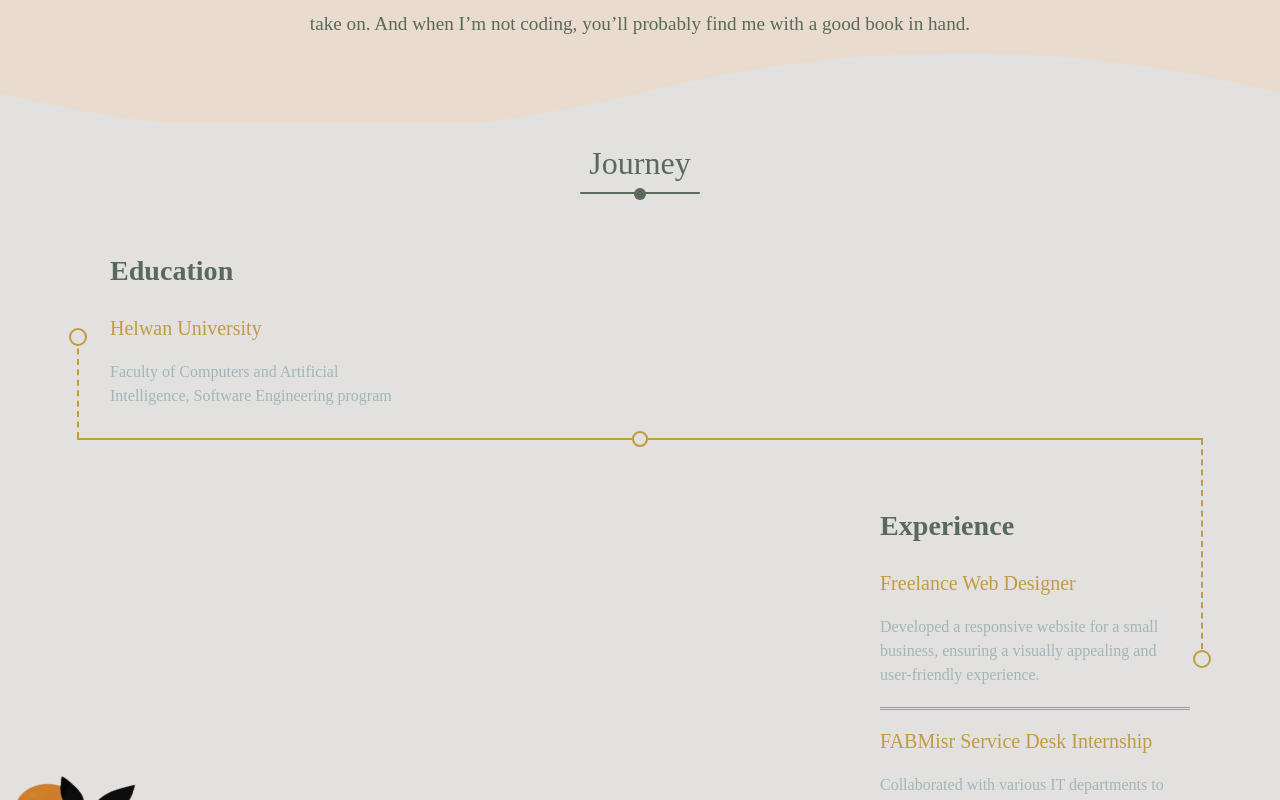
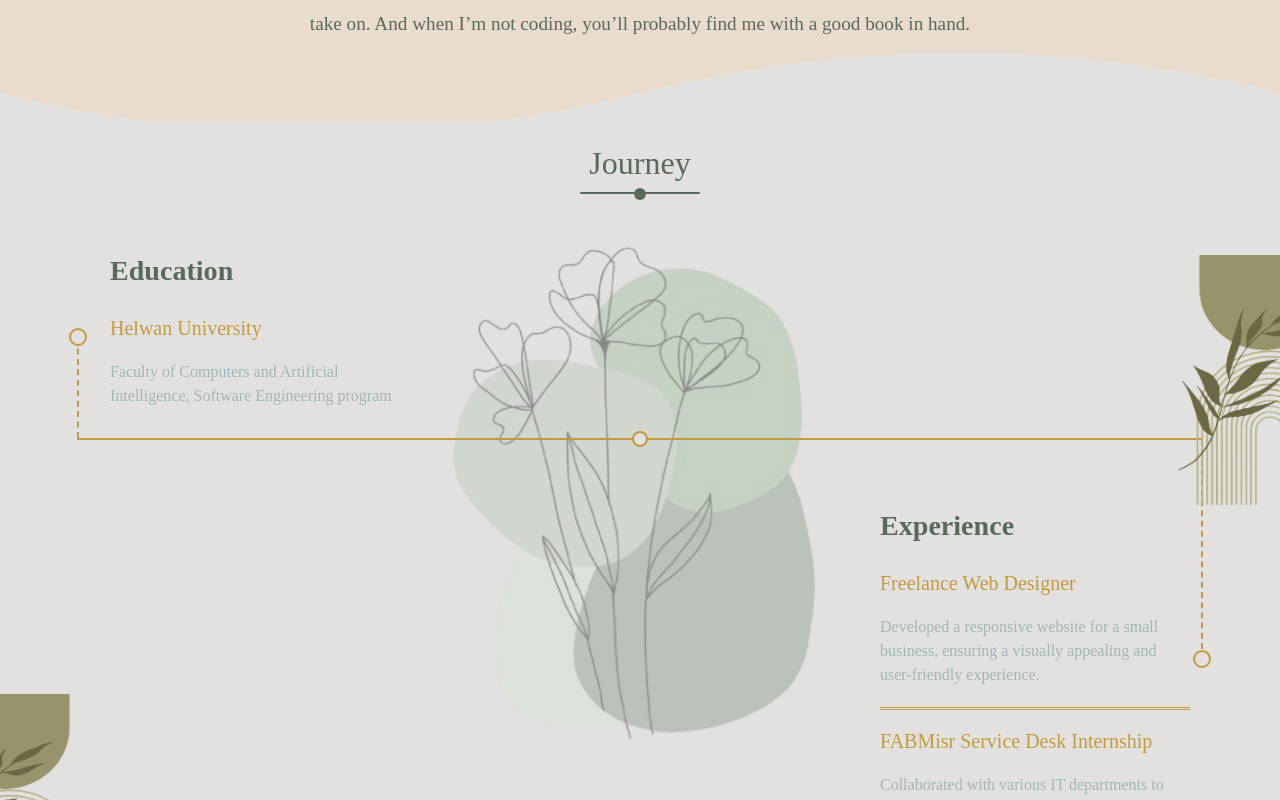
Before and after one commit to Habiba04/Habiba_ElShaer, a React (Vite) app: page / in a window 1280 px wide. Shown: the part 1140-1940 px from the top of the page. Built offline with nearby package versions, Linux system fonts and the light colour scheme; a web font is replaced by a local one.

Commit message:
journey section backgrounf image added

```diff
--- a/src/Components/Journey/journey.css
+++ b/src/Components/Journey/journey.css
@@ -1,4 +1,6 @@
-
+.journey{
+  position: relative;
+}
 
 .content-journey{
     max-width: 350px;
@@ -141,7 +143,7 @@
   .boho{
     position: relative;
     pointer-events: none;
-    z-index: -1;
+    z-index: 2;
   }
 
   img{
@@ -169,3 +171,30 @@
     border-top: double;
     border-top-color: var(--accent-color);
 }
+
+
+
+  /* Background image */
+  .skills-bg {
+    position: absolute;
+    top: 50%;
+    left: 50%;
+    transform: translate(-50%, -50%);
+    opacity: 0.4;
+    width: 300px;
+    height: auto;
+    z-index: 0;
+    pointer-events: none;
+  }
+
+
+  @media (max-width: 768px) {
+  .skills-bg{
+    display: none;
+  }
+
+  .boho1{
+    right: -115px;
+  }
+
+  }
--- a/src/Components/Journey/journey.tsx
+++ b/src/Components/Journey/journey.tsx
@@ -7,6 +7,10 @@ const Journey = () => {
             <div className="header-title">
                 <h1>Journey</h1>
             </div>
+
+            {/* Background image */}
+            <img src="assets/journey.png" alt="skills background" className="skills-bg" />
+
             <div className="boho">
                 <div className="boho1">
                     <img src="assets/boho.png" alt="boho" />
--- a/src/Pages/PortfolioPage.tsx
+++ b/src/Pages/PortfolioPage.tsx
@@ -19,11 +19,11 @@ const PortfolioPage = () => {
             </div>
             <About></About>
             <Journey></Journey>
-            <div className="bohemian">
+            {/* <div className="bohemian">
                 <div className="bohemian1">
                     <img src="assets/boho2.png" alt="boho" />
                 </div>
-            </div>
+            </div> */}
             <Skills></Skills>
             <div className="bohemian">
                 <div className="bohemian2">
```
Also changed, not shown: public/assets/journey.png (added).
